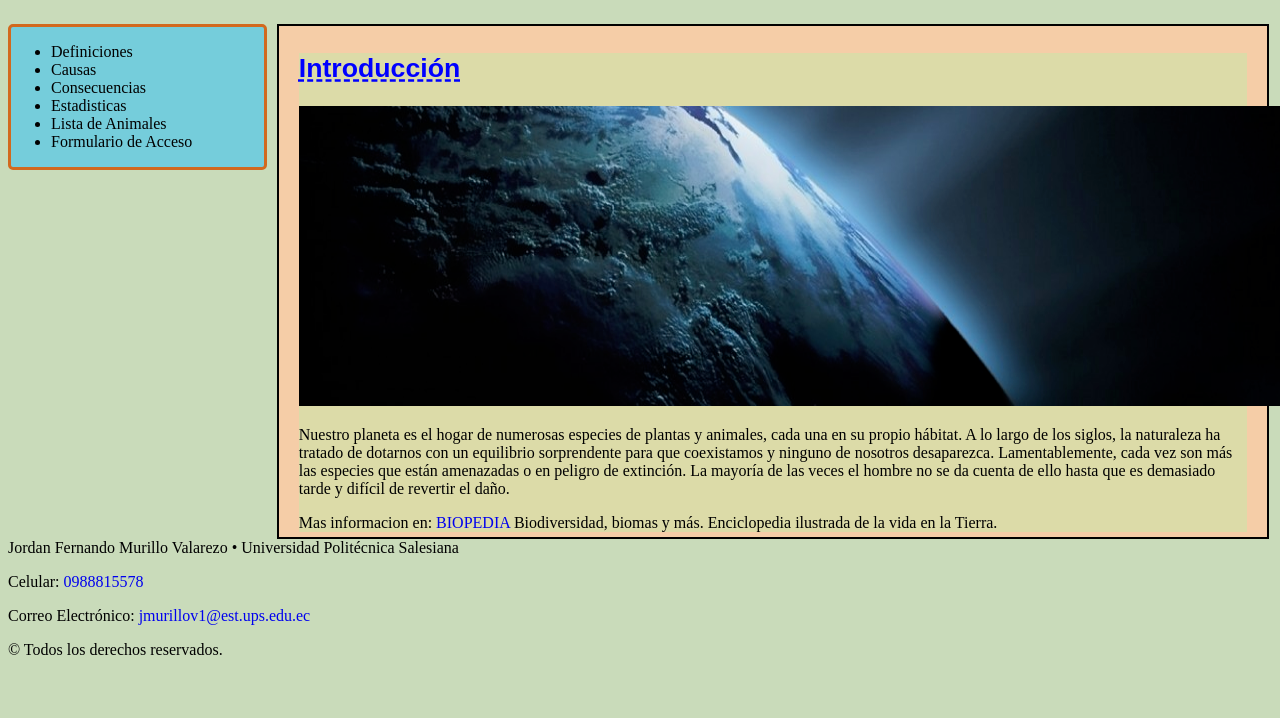
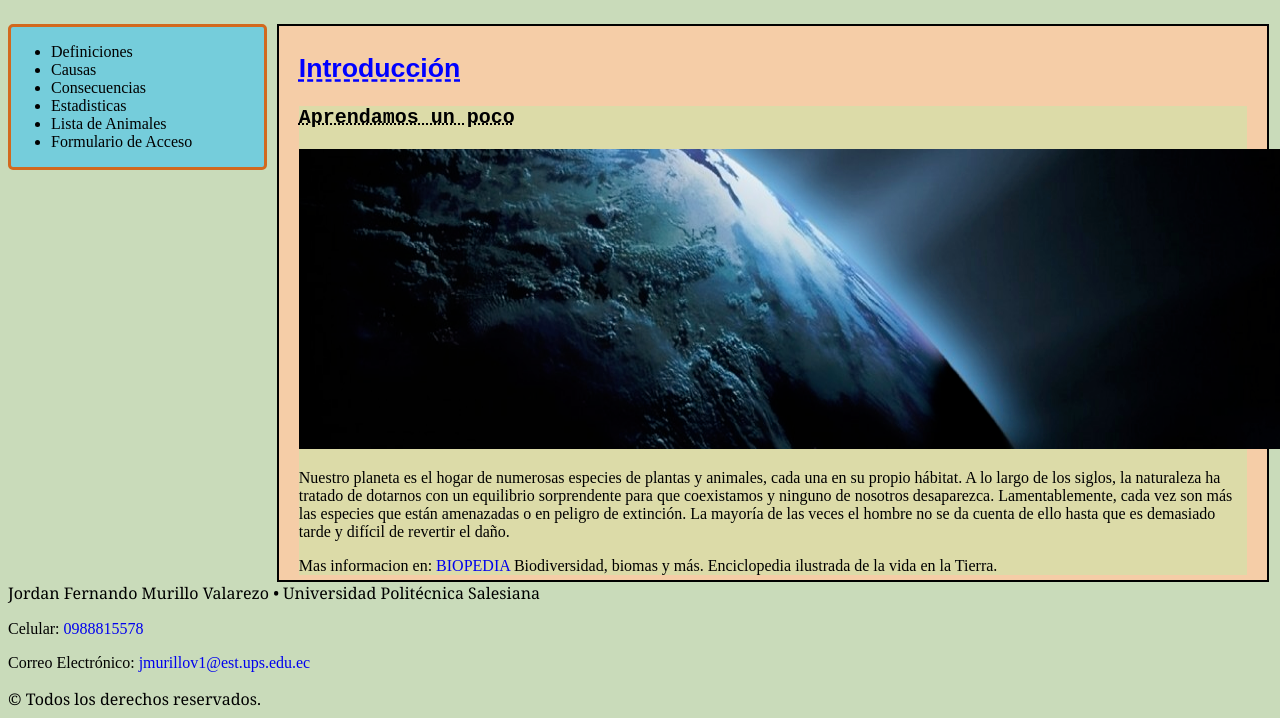
Before and after one commit to jmurillov1/Pr-ctica02---Mi-Sitio-Web-CSS-, a plain HTML site: page index.html in a window 1280 px wide. Shown: the part 103-821 px from the top of the page. Before the commit the page ends 800 px from the top, so only its background shows below. Drawn offline with Linux system fonts and the light colour scheme.

Commit message:
Práctica02 - Mi Sitio Web(CSS)

```diff
--- a/index.html
+++ b/index.html
@@ -39,8 +39,9 @@
     </header>
     <div id="contenido">
         <section>
+            <h2>Introducción</h2>
             <article>
-                <h2>Introducción</h2>
+                <h3>Aprendamos un poco</h3>
                 <img class="larga" src="images/inart.png" alt="" />
                 <p>
                     Nuestro planeta es el hogar de numerosas especies de plantas y animales, cada una en su
@@ -57,7 +58,7 @@
             </article>
         </section>
     </div>
-    <footer>
+    <footer id="ft">
         Jordan Fernando Murillo Valarezo &#8226; Universidad Politécnica Salesiana
         <p>Celular: <a href="cel:0988815578"> 0988815578 </a> </p>
         <p>Correo Electrónico: <a href="mailto:jmurillov1@est.ups.edu.ec"> jmurillov1@est.ups.edu.ec </a> </p>
```
Also changed, not shown: envio.html (+0 -1 lines), estadisticas.html (+14 -16 lines).
